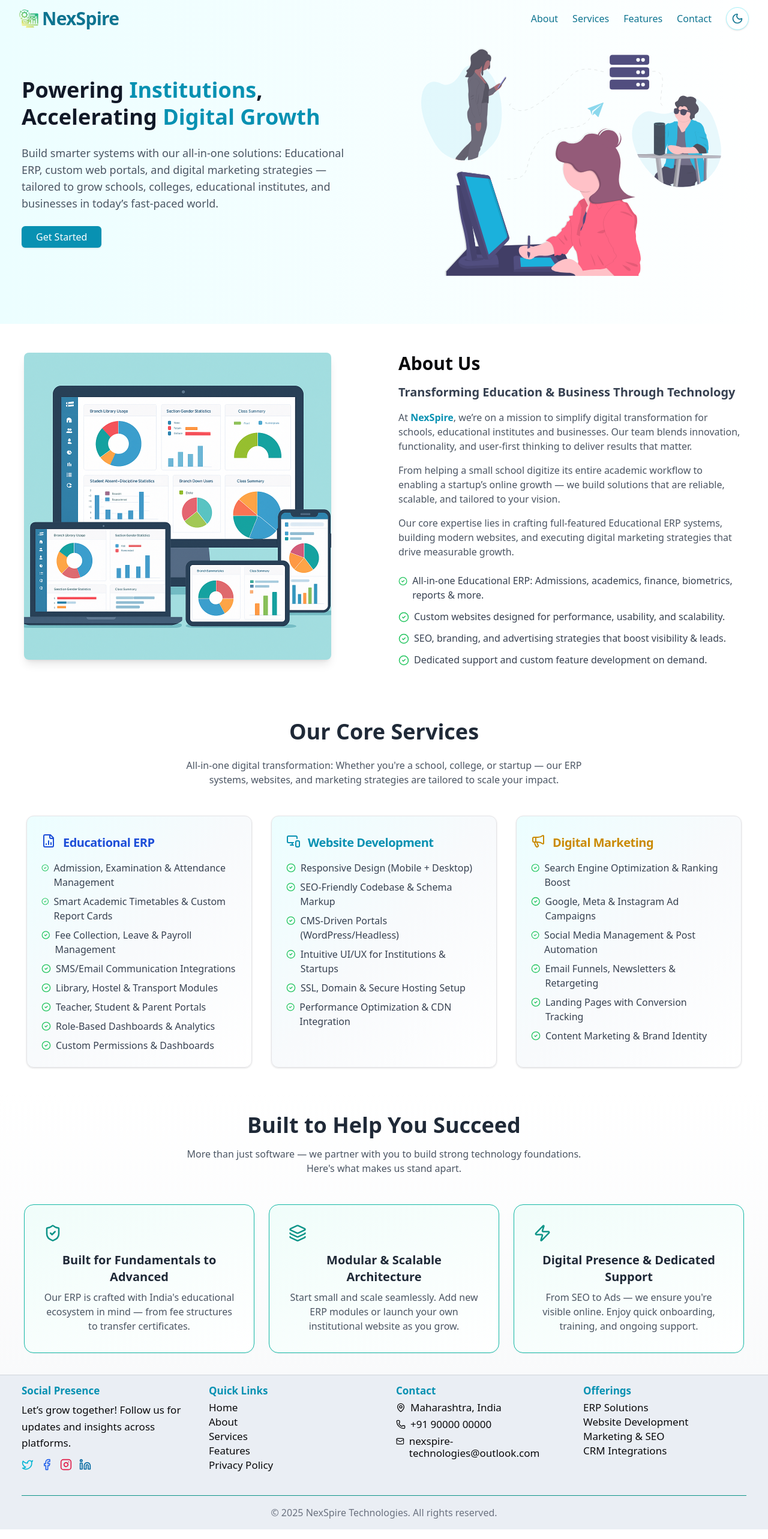
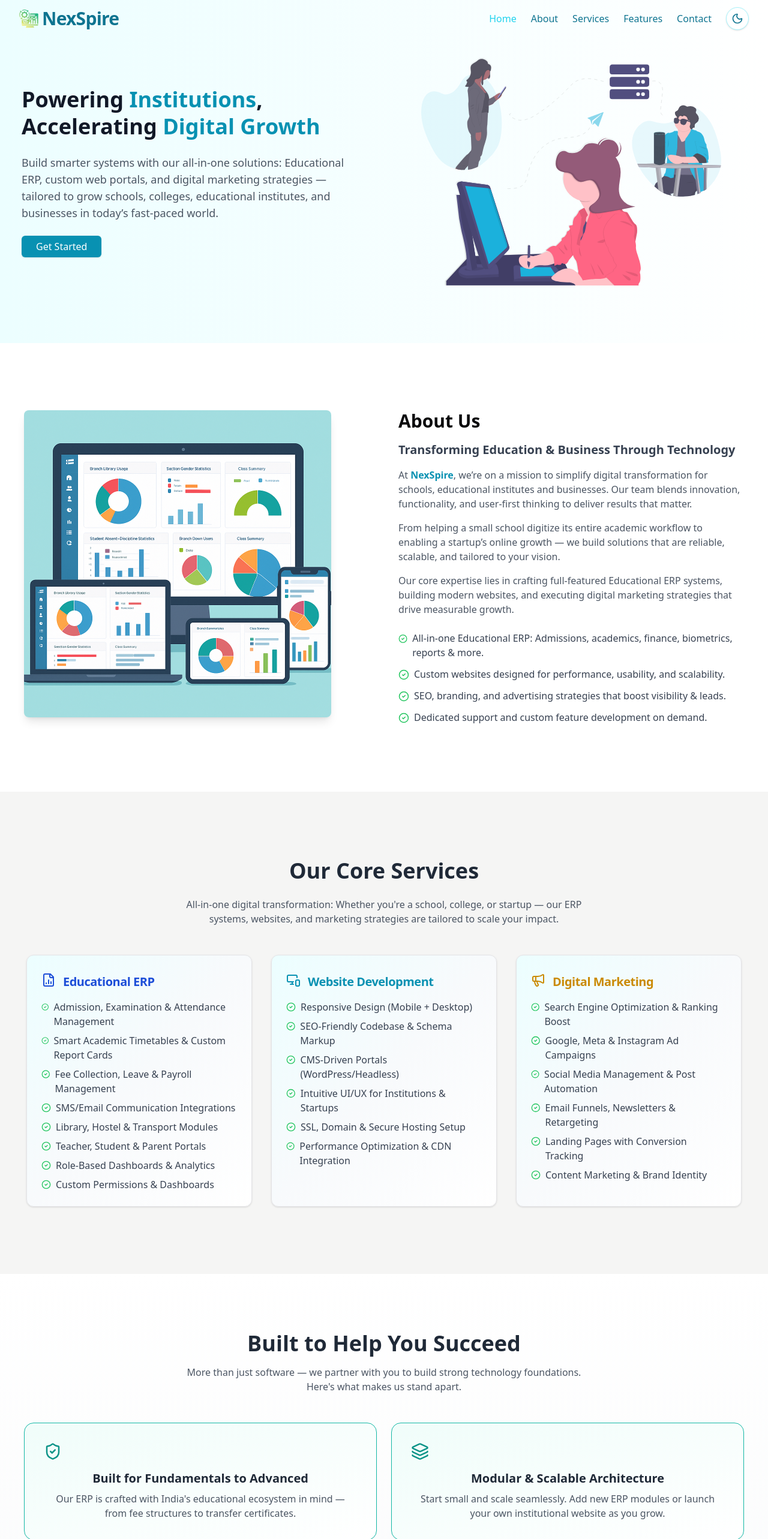
Before and after one commit to NikhiL-Nandeshwar/Website, a Next.js app in the folder erp-website/: page / in a window 1280 px wide. Shown: the top 2566 px of the page at 60% size. Built offline with nearby package versions, Linux system fonts and the light colour scheme.

Commit message:
modifications

```diff
--- a/erp-website/src/components/custom/about-section.tsx
+++ b/erp-website/src/components/custom/about-section.tsx
@@ -5,7 +5,7 @@
 
 export default function AboutSection() {
     return (
-        <section id="about" className="py-12 bg-white dark:bg-gray-700">
+        <section id="about" className="py-28 bg-white dark:bg-gray-700">
             <div className="max-w-screen-xl mx-auto md:px-10 px-6">
                 <div className="flex flex-col md:flex-row gap-12 items-start">
                     {/* Left Image */}
--- a/erp-website/src/components/custom/feature-section.tsx
+++ b/erp-website/src/components/custom/feature-section.tsx
@@ -25,7 +25,7 @@
     return (
         <section
             id="features"
-            className="py-9 bg-gradient-to-b from-white to-gray-50 dark:from-gray-300 dark:to-gray-400"
+            className="min-h-screen py-24 bg-gradient-to-b from-white to-gray-50 dark:from-gray-300 dark:to-gray-400"
         >
             <div className="max-w-screen-xl mx-auto px-4 md:px-10 text-center">
                 <motion.h2
@@ -49,7 +49,7 @@
                     Here&apos;s what makes us stand apart.
                 </motion.p>
 
-                <div className="grid gap-6 sm:grid-cols-2 md:grid-cols-3">
+                <div className="grid gap-6 sm:grid-cols-2 md:grid-cols-2">
                     {features.map((item, idx) => (
                         <motion.div
                             key={idx}
--- a/erp-website/src/components/custom/footer.tsx
+++ b/erp-website/src/components/custom/footer.tsx
@@ -11,7 +11,7 @@
 
 export default function Footer() {
     return (
-        <footer id="footer" className="bg-[#eaeef4] dark:bg-cyan-800 px-9 py-4 border-t border-gray-300 dark:border-cyan-700 text-sm dark:text-gray-300">
+        <footer id="contact" className="bg-[#eaeef4] dark:bg-cyan-800 px-9 py-12 border-t border-gray-300 dark:border-cyan-700 text-sm dark:text-gray-300">
             <div className="max-w-screen-xl mx-auto grid gap-10 md:grid-cols-2 lg:grid-cols-4 text-[17px]">
 
                 {/* Social Presence */}
@@ -60,18 +60,28 @@
                                 rel="noopener noreferrer"
                                 className="hover:text-cyan-700 transition"
                             >
-                                Maharashtra, India
+                                Kolhapur, Maharashtra, India
                             </a>
                         </li>
                         <li className="flex items-start gap-2">
                             <Phone className="w-4 h-4 mt-0.5" />
                             <a
-                                href="tel:+919000000000"
+                                href="tel:+917666259073"
                                 className="hover:text-cyan-700 transition"
                             >
-                                +91 90000 00000
+                                +91 76662 59073
                             </a>
                         </li>
+                        <li className="flex items-start gap-2">
+                            <Phone className="w-4 h-4 mt-0.5" />
+                            <a
+                                href="tel:+919075105105"
+                                className="hover:text-cyan-700 transition"
+                            >
+                                +91 90751 05105
+                            </a>
+                        </li>
+
                         <li className="flex items-start gap-2">
                             <Mail className="w-4 h-4 mt-0.5" />
                             <a
--- a/erp-website/src/components/custom/intro-section.tsx
+++ b/erp-website/src/components/custom/intro-section.tsx
@@ -7,8 +7,8 @@
 export default function IntroSection() {
     return (
         <section
-            id="intro"
-            className="bg-gradient-to-r from-cyan-50 to-white dark:from-gray-600 dark:to-gray-700 py-20"
+            id="home"
+            className="bg-gradient-to-r from-cyan-50 to-white dark:from-gray-600 dark:to-gray-700 py-24"
         >
             <div className="max-w-screen-xl mx-auto px-5 sm:px-6 md:px-9 flex flex-col-reverse md:flex-row items-center gap-10">
 
--- a/erp-website/src/components/custom/navbar.tsx
+++ b/erp-website/src/components/custom/navbar.tsx
@@ -1,23 +1,85 @@
-"use client"
+"use client";
 
-import { useEffect, useState } from "react"
-import Link from "next/link"
-import { Menu, X } from "lucide-react"
-import clsx from "clsx"
-import Image from "next/image"
-import ToggleTheme from "../theme/toggle-theme"
+import { useEffect, useState } from "react";
+import Link from "next/link";
+import { Menu, X } from "lucide-react";
+import clsx from "clsx";
+import Image from "next/image";
+import ToggleTheme from "../theme/toggle-theme";
+
+const SECTIONS = ["home", "about", "services", "features", "contact"];
 
 export default function Navbar() {
-    const [isOpen, setIsOpen] = useState(false)
-    const [scrolled, setScrolled] = useState(false)
+    const [isOpen, setIsOpen] = useState(false);
+    const [scrolled, setScrolled] = useState(false);
+    const [currentSection, setCurrentSection] = useState<string>("home");
 
-    const toggleMenu = () => setIsOpen(!isOpen)
+    const toggleMenu = () => setIsOpen(!isOpen);
 
     useEffect(() => {
-        const onScroll = () => setScrolled(window.scrollY > 50)
-        window.addEventListener("scroll", onScroll)
-        return () => window.removeEventListener("scroll", onScroll)
-    }, [])
+        const onScroll = () => setScrolled(window.scrollY > 20);
+        window.addEventListener("scroll", onScroll);
+        return () => window.removeEventListener("scroll", onScroll);
+    }, []);
+
+    useEffect(() => {
+        const handleIntersect = (entries: IntersectionObserverEntry[]) => {
+            const visibleSections = entries
+                .filter((entry) => entry.isIntersecting)
+                .sort((a, b) => b.intersectionRatio - a.intersectionRatio);
+
+            if (visibleSections.length > 0) {
+                const topSection = visibleSections[0];
+                const id = topSection.target.getAttribute("id");
+                if (id) setCurrentSection(id);
+            }
+        };
+
+        const observer = new IntersectionObserver(handleIntersect, {
+            threshold: 0.4, // Adjusted threshold
+        });
+
+        SECTIONS.forEach((id) => {
+            const el = document.getElementById(id);
+            if (el) observer.observe(el);
+        });
+
+        return () => {
+            SECTIONS.forEach((id) => {
+                const el = document.getElementById(id);
+                if (el) observer.unobserve(el);
+            });
+        };
+    }, []);
+
+    useEffect(() => {
+        const handleScroll = () => {
+            let current = "home";
+            let minDistance = Infinity;
+
+            for (const id of SECTIONS) {
+                const section = document.getElementById(id);
+                if (section) {
+                    const rect = section.getBoundingClientRect();
+                    const distance = Math.abs(rect.top);
+
+                    if (rect.top <= 40 && distance < minDistance) {
+                        minDistance = distance;
+                        current = id;
+                    }
+                }
+            }
+
+            setCurrentSection(current);
+        };
+
+        window.addEventListener("scroll", handleScroll);
+        handleScroll(); // Initial check
+
+        return () => {
+            window.removeEventListener("scroll", handleScroll);
+        };
+    }, []);
 
     return (
         <header
@@ -30,7 +92,10 @@
         >
             <div className="max-w-screen-xl mx-auto px-4 md:px-8 py-3 flex items-center justify-between">
                 {/* Logo */}
-                <Link href="/" className="flex items-center gap-1.5 text-xl md:text-3xl font-bold tracking-tight">
+                <Link
+                    href="/"
+                    className="flex items-center gap-1.5 text-xl md:text-3xl font-bold tracking-tight"
+                >
                     <Image
                         src="/logo.png"
                         alt="Logo"
@@ -43,10 +108,20 @@
 
                 {/* Desktop Navigation */}
                 <nav className="hidden md:flex gap-6 items-center font-medium">
-                    <Link href="#about" className="hover:text-cyan-400 transition-colors">About</Link>
-                    <Link href="#services" className="hover:text-cyan-400 transition-colors">Services</Link>
-                    <Link href="#features" className="hover:text-cyan-400 transition-colors">Features</Link>
-                    <Link href="#footer" className="hover:text-cyan-400 transition-colors">Contact</Link>
+                    {SECTIONS.map((id) => (
+                        <Link
+                            key={id}
+                            href={`#${id === "contact" ? "contact" : id}`}
+                            className={clsx(
+                                "transition-colors",
+                                currentSection === id
+                                    ? "text-cyan-400"
+                                    : "hover:text-cyan-400"
+                            )}
+                        >
+                            {id.charAt(0).toUpperCase() + id.slice(1)}
+                        </Link>
+                    ))}
                     <ToggleTheme />
                 </nav>
 
@@ -69,22 +144,24 @@
                             : "bg-gradient-to-b from-cyan-600 to-cyan-700 text-white"
                     )}
                 >
-                    {["about", "services", "features", "contact"].map((id) => {
-                        const hrefId = id === "contact" ? "footer" : id
+                    {["about", "services", "features", "footer"].map((id) => {
+                        const hrefId = id === "contact" ? "footer" : id;
                         return (
                             <Link
                                 key={id}
                                 href={`#${hrefId}`}
                                 onClick={() => setIsOpen(false)}
-                                className="block hover:text-cyan-300"
+                                className={clsx(
+                                    "block hover:text-cyan-300",
+                                    currentSection === hrefId && "text-cyan-200 font-semibold"
+                                )}
                             >
                                 {id.charAt(0).toUpperCase() + id.slice(1)}
                             </Link>
-                        )
+                        );
                     })}
-
                 </nav>
             )}
         </header>
-    )
+    );
 }
--- a/erp-website/src/components/custom/services-section.tsx
+++ b/erp-website/src/components/custom/services-section.tsx
@@ -55,7 +55,7 @@
     ]
 
     return (
-        <section id="services" className="py-10 px-5 bg-white dark:bg-gray-800">
+        <section id="services" className="py-28 px-5 bg-stone-100 dark:bg-gray-800">
             <div className="max-w-screen-xl mx-auto px-6 text-center">
                 <h2 className="text-4xl font-bold mb-6 text-gray-800 dark:text-gray-200">
                     Our Core Services
```
